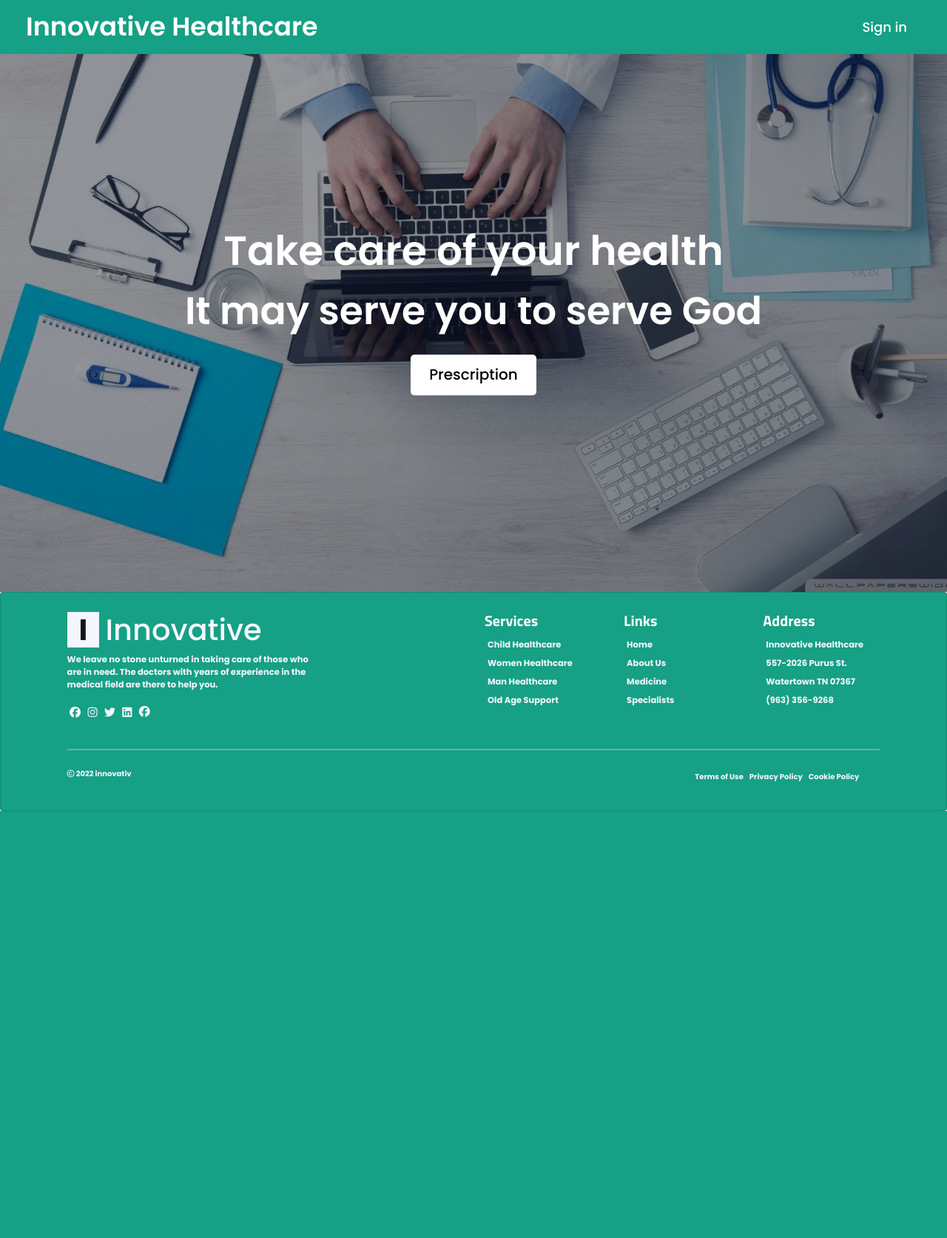
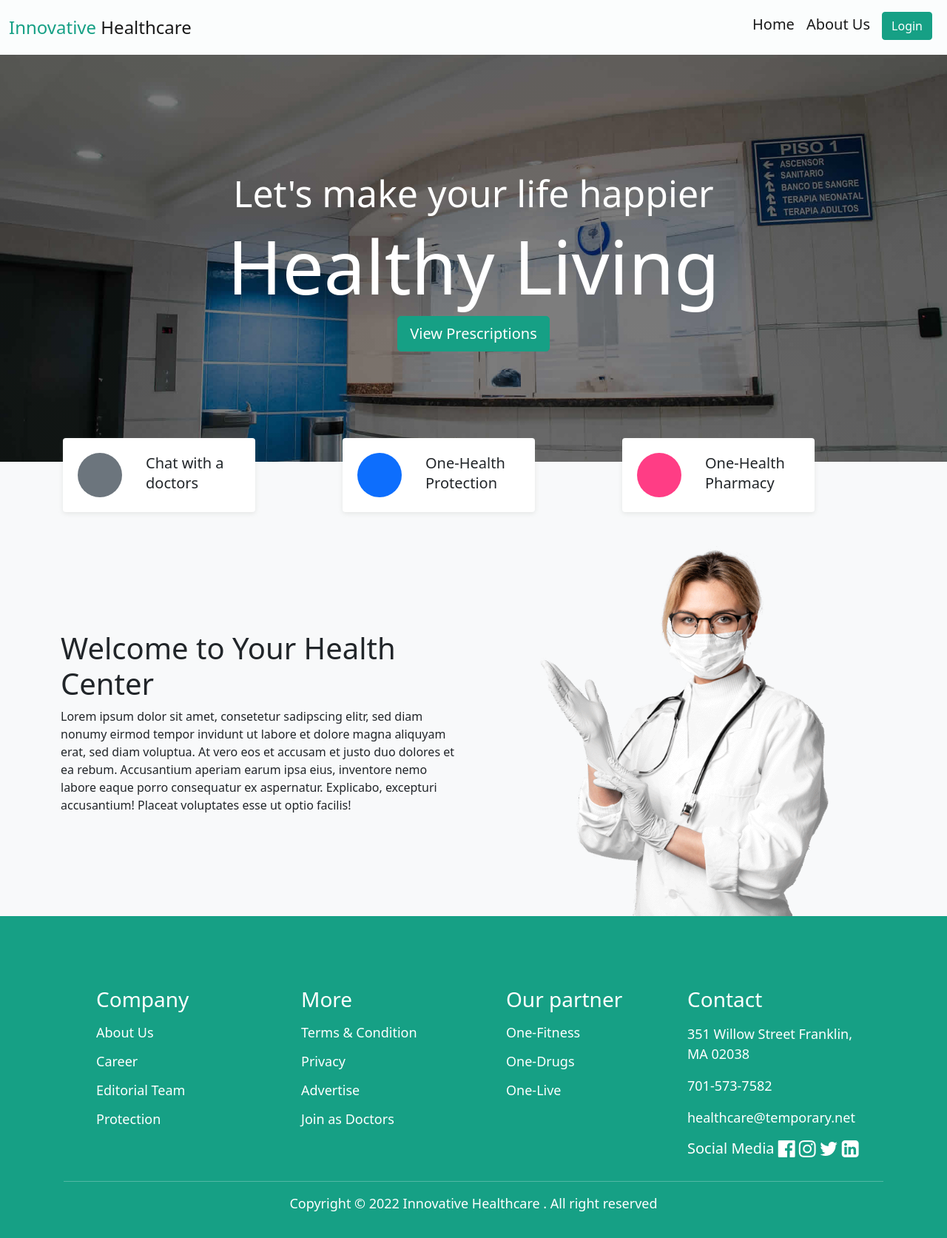
Before and after one commit to pujakumari-6/HackathonBackend, a Django app: page / in a window 1280 px wide. Shown: the whole page at 74% size. Before the commit the page ends 1096 px from the top, so only its background shows below. Run offline with Django 3.2, Linux system fonts and the light colour scheme; some libraries are stand-ins or nearby versions.

Commit message:
base.html and home.html completed

```diff
--- a/Hackfest/home/views.py
+++ b/Hackfest/home/views.py
@@ -5,7 +5,7 @@ from healthcare.models import Patient
 # Create your views here.
 def homePage(request):
     try:
-        return render(request, 'homePage.html', {})
+        return render(request, 'home.html', {})
     except Exception as e:
         print(e)
         return HttpResponse("<h1>something went wrong!!!</h1>")
--- /dev/null
+++ b/Hackfest/templates/base.html
@@ -0,0 +1,147 @@
+<!DOCTYPE html>
+<html lang="en">
+<head>
+    <meta charset="UTF-8">
+    <meta http-equiv="X-UA-Compatible" content="IE=edge">
+    <meta name="viewport" content="width=device-width, initial-scale=1.0">
+    <title>Document</title>
+    <link href="https://cdn.jsdelivr.net/npm/bootstrap@5.1.3/dist/css/bootstrap.min.css" rel="stylesheet" integrity="sha384-1BmE4kWBq78iYhFldvKuhfTAU6auU8tT94WrHftjDbrCEXSU1oBoqyl2QvZ6jIW3" crossorigin="anonymous">
+    <script src="https://cdn.jsdelivr.net/npm/bootstrap@5.1.3/dist/js/bootstrap.bundle.min.js" integrity="sha384-ka7Sk0Gln4gmtz2MlQnikT1wXgYsOg+OMhuP+IlRH9sENBO0LRn5q+8nbTov4+1p" crossorigin="anonymous"></script>
+    <link rel="stylesheet" href="https://cdnjs.cloudflare.com/ajax/libs/font-awesome/4.7.0/css/font-awesome.min.css">
+    <style>
+        #loginButton{
+            background-color: #16a085;
+            border-color: #16a085;
+        }
+        #navbar-custom{
+          background-color: #fbfdfd;
+
+        }
+        #navBar a{
+          transition: transform .2s; /* Animation */
+        }
+
+        #navBar a:hover{
+          transform: scale(1.2);
+        }
+
+        #page-footer{
+            position: relative;
+            display: block;
+            padding-top: 80px;
+            padding-bottom: 17px;
+            background-color: #16a085;
+            color: #fff;
+            font-size: 18px;
+
+        }
+        #page-footer a{
+          text-decoration: none;
+          background-color: none;
+          transition: transform .2s; /* Animation */
+        }
+        #page-footer a:hover{
+          transform: scale(1.2);
+        }
+
+        .footer-menu a{
+            display: inline-block;
+            padding-top: 6px;
+            padding-bottom: 6px;
+            color: white;
+            transition: all .2s ease;
+        }
+
+        #page-footer ul{
+          list-style: none;
+        }
+
+
+
+
+
+    </style>
+</head>
+<body>
+
+    <header>
+      <div id="navBar">
+        <nav class="navbar navbar-expand-lg navbar-light" id="navbar-custom">
+          <div class="container-fluid">
+            <button class="navbar-toggler" type="button" data-bs-toggle="collapse" data-bs-target="#navbarTogglerDemo03" aria-controls="navbarTogglerDemo03" aria-expanded="false" aria-label="Toggle navigation">
+              <span class="navbar-toggler-icon"></span>
+            </button>
+            <a class="navbar-brand " href="#" style="font-size: 24px;"><span style="color: #16a085;">Innovative </span>Healthcare</a>
+            <div class="collapse navbar-collapse" id="navbarTogglerDemo03" style="margin-right: 0%;">
+              <ul class="navbar-nav ms-auto mb-2 mb-lg-1">
+                <li class="nav-item">
+                  <a class="nav-link active" aria-current="page" href="#" style="font-size: 20px; padding-top:10px;">Home</a>
+                </li>
+                <li class="nav-item">
+                  <a class="nav-link active" href="/aboutUs" style="font-size: 20px; padding-top:10px;">About Us</a>
+                </li>
+                <li class="nav-item">
+                  <a class="nav-link active"><button type="button" class="btn btn-primary btn-sm-2" id="loginButton">Login</button></a>
+                </li>
+              </ul>
+            </div>
+          </div>
+        </nav>
+      </div>
+    </header>
+    {% block content %} {% endblock %}
+    <footer class="page-footer" id="page-footer">
+        <div class="container">
+          <div class="row px-md-3">
+            <div class="col-sm-6 col-lg-3 py-3">
+
+              <ul class="footer-menu" id="footer-menu">
+                <h3>Company</h3>
+                <li><a href="#">About Us</a></li>
+                <li><a href="#">Career</a></li>
+                <li><a href="#">Editorial Team</a></li>
+                <li><a href="#">Protection</a></li>
+              </ul>
+            </div>
+            <div class="col-sm-6 col-lg-3 py-3">
+              <ul class="footer-menu">
+                <h3>More</h3>
+                <li><a href="#">Terms & Condition</a></li>
+                <li><a href="#">Privacy</a></li>
+                <li><a href="#">Advertise</a></li>
+                <li><a href="#">Join as Doctors</a></li>
+              </ul>
+            </div>
+            <div class="col-sm-6 col-lg-3 py-3">
+             <ul class="footer-menu" style="text-decoration: none;">
+                <h3>Our partner</h3>
+                <li><a href="#">One-Fitness</a></li>
+                <li><a href="#">One-Drugs</a></li>
+                <li><a href="#">One-Live</a></li>
+              </ul>
+            </div>
+            <div class="col-sm-6 col-lg-3 py-3">
+              <h3>Contact</h3>
+              <p class="footer-link mt-3">351 Willow Street Franklin, MA 02038</p>
+              <p>701-573-7582</p>
+              <p>healthcare@temporary.net</p>
+
+              <div class="social mt-2 mb-3 socialCustom">
+                 <h5>Social Media
+                  <i class="fa fa-facebook-official fa-lg zoomOut"></i>
+                  <i class="fa fa-instagram fa-lg zoomOut"></i>
+                  <i class="fa fa-twitter fa-lg zoomOut"></i>
+                  <i class="fa fa-linkedin-square fa-lg zoomOut"></i>
+                 </h5>
+
+
+            </div>
+          </div>
+
+          <hr>
+          <p id="copyright" style="text-align: center;">Copyright &copy; 2022 Innovative Healthcare . All right reserved</p>
+        </div>
+
+
+</body>
+</html>
--- /dev/null
+++ b/Hackfest/templates/home.html
@@ -0,0 +1,182 @@
+{% extends "base.html"%}
+
+
+{% block content %}
+     <head>
+          <link rel="stylesheet" href="https://cdnjs.cloudflare.com/ajax/libs/font-awesome/4.7.0/css/font-awesome.min.css">
+          <style>
+                .zoomOut{
+                  transition: transform .2s; /* Animation */
+                }
+                .zoomOut:hover{
+                  transform: scale(1.2);
+                }
+
+
+
+               .card-service p {
+                    margin-top: 10px;
+                    margin-left: 32px;
+                }
+               .circle-shape {
+                    flex-shrink: 0;
+                    padding: 0;
+                    width: 60px;
+                    height: 60px;
+                    line-height: 64px;
+                    border-radius: 50%;
+                    text-align: center;
+                    font-size: 32px;
+                }
+                .bg-accent {
+                    background-color: #FF3D85 !important;
+                }
+               #one{
+                    margin-top: -3rem !important;
+               }
+               #button1{
+                    background-color: #16a085;
+                    border-color: #16a085;
+
+               }
+               .page-hero{
+                    position: relative;
+                    height: 550px;
+                    z-index: 10;
+               }
+               .bg-image{
+                    position: relative;
+                    background-position: center center;
+                    background-size: cover;
+                    background-repeat: no-repeat;
+
+               }
+               .hero-section{
+                    position: relative;
+                    display: -ms-flexbox;
+                    display: flex;
+                    -ms-flex-align: center;
+                    align-items: center;
+                    -ms-flex-pack: center;
+                    justify-content: center;
+                    height: 100%;
+                    color: hsl(0, 0%, 100%);
+                    z-index: 10;
+               }
+               .custom-index {
+                    z-index: 11;
+                }
+               .page-section {
+                    position: relative;
+                    padding-top: 80px;
+                    padding-bottom: 80px;
+                    overflow: hidden;
+                }
+                .card-service {
+                    display: inline-flex;
+                    flex-direction: row;
+                    align-items: center;
+                    padding: 20px;
+                    margin: 0 auto;
+                    width: 100%;
+                    height: 100px;
+                    font-size: 20px;
+                    line-height: normal;
+                    background-color: #fff;
+                    border-radius: 4px;
+                    box-shadow: 0 2px 6px rgb(154 159 151 / 20%);
+                }
+                .card-service {
+                    width: 260px;
+                }
+                #container {
+                    width: 100%;
+                    padding-right: 15px;
+                    padding-left: 15px;
+                    margin-right: auto;
+                    margin-left: auto;
+                }
+                .custom-img-1 {
+                    width: auto;
+                    max-width: 390px;
+                }
+                .img-place {
+                    position: relative;
+                    display: -ms-flexbox;
+                    display: flex;
+                    -ms-flex-align: center;
+                    align-items: center;
+                    -ms-flex-pack: center;
+                    justify-content: center;
+                    margin: 0 auto;
+                    width: 100%;
+                    height: 100%;
+                    text-align: center;
+                    overflow: hidden;
+                }
+                #homeContent{
+                  padding-top: 30px;
+                }
+
+
+          </style>
+     </head>
+   <div class="page-hero bg-image overlay-dark" style="background-image: linear-gradient(rgba(0, 0, 0.5, 0.527),rgba(0, 0, 0.5, 0.5)), url(../static/bg_image_1.jpg);">
+     <div class="hero-section">
+       <div class="container text-center wow zoomIn">
+         <span class="subhead" style="font-size:50px;">Let's make your life happier</span>
+         <h1 class="display-4" style="font-size: 100px;">Healthy Living</h1>
+         <a href="#" class="btn btn-primary btn-lg zoomOut" id="button1">View Prescriptions </a>
+       </div>
+     </div>
+   </div>
+   <div class="bg-light">
+     <div class="page-section py-3 mt-md-n5 custom-index" id="one">
+       <div class="container" id="container">
+         <div class="row justify-content-center">
+           <div class="col-md-4 py-3 py-md-0">
+             <div class="card-service wow fadeInUp zoomOut">
+               <div class="circle-shape bg-secondary text-white " >
+
+               </div>
+               <p><span>Chat</span> with a doctors</p>
+             </div>
+           </div>
+           <div class="col-md-4 py-3 py-md-0">
+             <div class="card-service wow fadeInUp zoomOut">
+               <div class="circle-shape bg-primary text-white ">
+                 <span class="mai-shield-checkmark"></span>
+               </div>
+               <p><span>One</span>-Health Protection</p>
+             </div>
+           </div>
+           <div class="col-md-4 py-3 py-md-0">
+             <div class="card-service wow fadeInUp zoomOut">
+               <div class="circle-shape bg-accent text-white">
+                 <span class="mai-basket"></span>
+               </div>
+               <p><span>One</span>-Health Pharmacy</p>
+             </div>
+           </div>
+         </div>
+       </div>
+     </div>
+     <div class="page-section pb-0" id="homeContent">
+          <div class="container">
+            <div class="row align-items-center">
+              <div class="col-lg-6 py-3 wow fadeInUp">
+                <h1>Welcome to Your Health <br> Center</h1>
+                <p class="text-grey mb-4">Lorem ipsum dolor sit amet, consetetur sadipscing elitr, sed diam nonumy eirmod tempor invidunt ut labore et dolore magna aliquyam erat, sed diam voluptua. At vero eos et accusam et justo duo dolores et ea rebum. Accusantium aperiam earum ipsa eius, inventore nemo labore eaque porro consequatur ex aspernatur. Explicabo, excepturi accusantium! Placeat voluptates esse ut optio facilis!</p>
+
+              </div>
+              <div class="col-lg-6 wow fadeInRight" data-wow-delay="400ms">
+                <div class="img-place custom-img-1">
+                  <img src="../static/bg-doctor.png" alt="" height="500" width="500">
+                </div>
+              </div>
+            </div>
+          </div>
+        </div> <!-- .bg-light -->
+      </div> <!-- .bg-light -->
+
+{% endblock %}
```
Also changed, not shown: Hackfest/templates/about.html (+14 -11 lines), Hackfest/static/bg-doctor.png (added), Hackfest/static/bg_image_1.jpg (added), Hackfest/static/chat.png (added).
